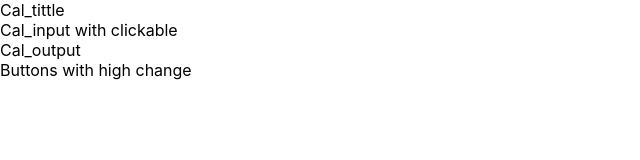
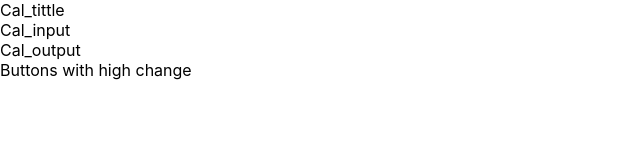
Before and after one commit to Balaraju164/Practice, a React (Create React App) app: page / in a window 1280 px wide. Shown: the top 160 px of the page, without its empty margins (0-640 px from the left). Built offline with nearby package versions, Linux system fonts and the light colour scheme.

Commit message:
changes done in calc button and input component

```diff
--- a/src/Components/CalculatorButtons.js
+++ b/src/Components/CalculatorButtons.js
@@ -4,7 +4,9 @@ export class CalculatorButtons extends Component {
     render() {
         return (
             <div>
+                <div>
                 Buttons with high change
+            </div>
             </div>
         )
     }
--- a/src/Components/CalculatorInput.js
+++ b/src/Components/CalculatorInput.js
@@ -4,7 +4,9 @@ export class CalculatorInput extends Component {
     render() {
         return (
             <div>
-                Cal_input with clickable
+                <div>
+                Cal_input
+            </div>
             </div>
         )
     }
```
